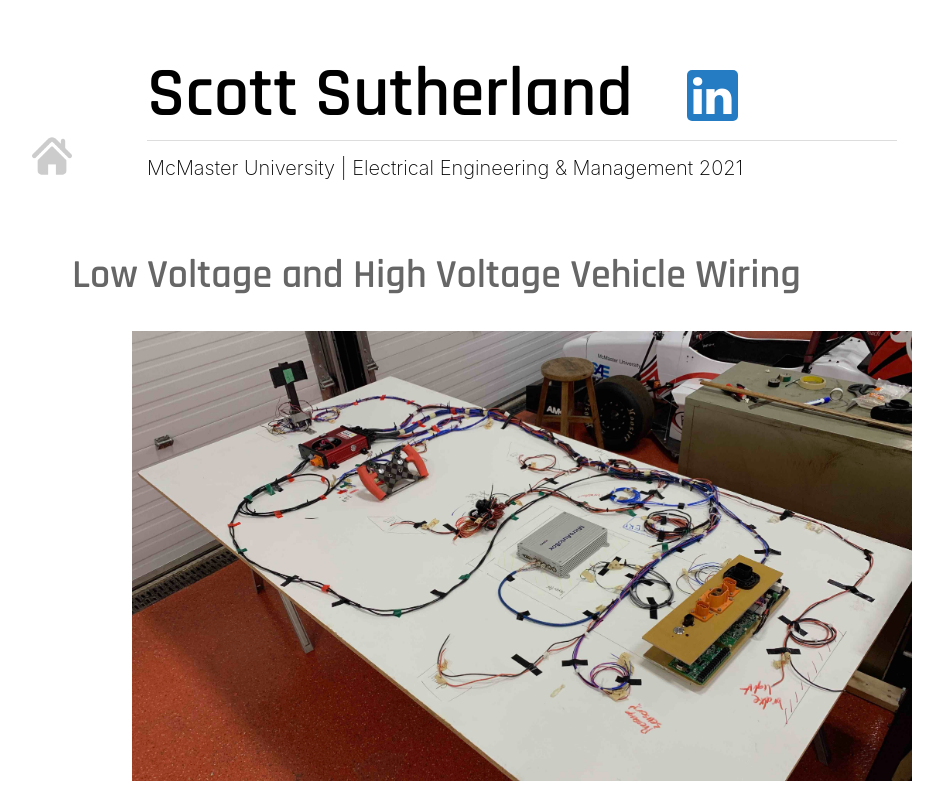
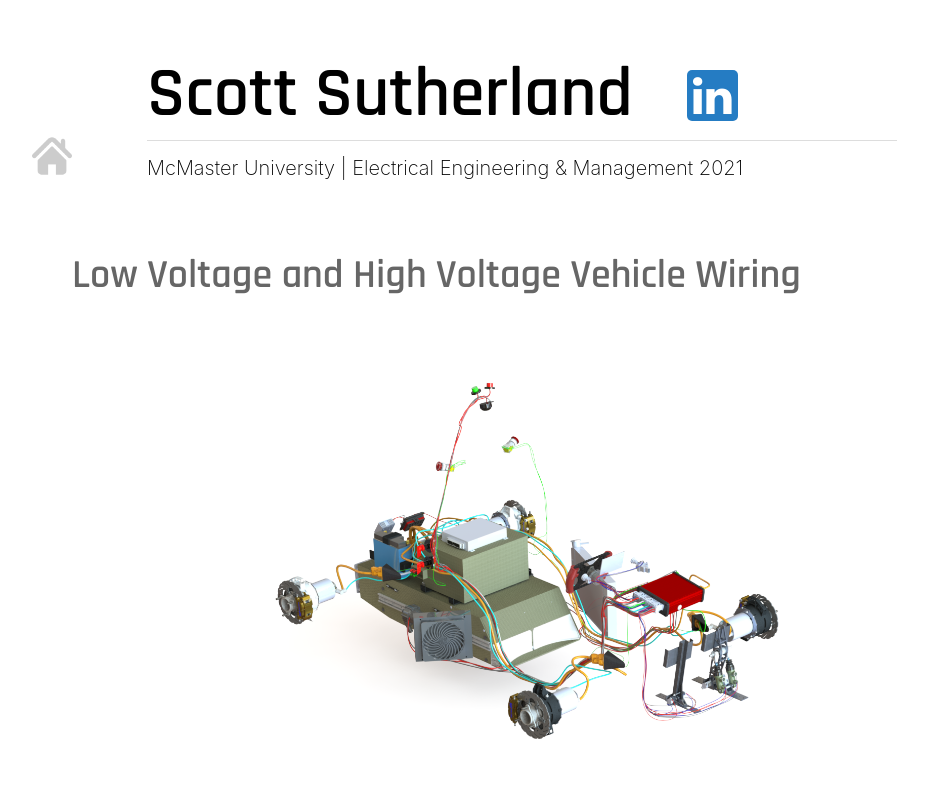
Before and after one commit to scottford14/scott-portfolio, a React (Create React App) app: page /wiringharness in a window 1280 px wide. Shown: the top 795 px of the page, without its empty margins (118-1061 px from the left). Built offline with nearby package versions, Linux system fonts and the light colour scheme.

Commit message:
Added 2 eCAD renders for wiring harness

```diff
--- a/src/components/ProjectPage/WiringHarness.js
+++ b/src/components/ProjectPage/WiringHarness.js
@@ -6,6 +6,8 @@ import tablepic from './../../img/Wiring Harness/Wiring Harness.jpg';
 import connections from './../../img/Wiring Harness/connections.png';
 import inverterback from './../../img/Wiring Harness/Inverter Wiring Back.jpg';
 import dash from './../../img/Wiring Harness/Dashboard.jpg';
+import full from './../../img/Wiring Harness/ecad_render.png';
+import front from './../../img/Wiring Harness/ecad_render_front.png';
 
 export class WiringHarness extends Component {
     render() {
@@ -13,6 +15,10 @@ export class WiringHarness extends Component {
             <ProjectPage
             title="Low Voltage and High Voltage Vehicle Wiring"
             images={[
+                {image:full,
+                description:"eCAD render showing the wiring connections in the car"},
+                {image:front,
+                description:"eCAD front-view render showing the wiring connections in the car"},
                 {image:tablepic,
                 description:"Image of the wiring harness laid out prior to wiring up inside of vehicle"},
                 {image:connections,
@@ -21,7 +27,7 @@ export class WiringHarness extends Component {
                 description:"Showing the HV wiring connections from rear motors to inverters, and some of the low voltage wiring associated with the motor controllers"},
                 {image:dash,
                 description:"Drivers view of the dashboard, with fault status lights and shutdown button on the left, low voltage battery indicator and start button on the right, and 6 steering wheel mounted buttons"}]}
-            description="The wiring within the vehicle required extensive design, given the large number of low voltage connections needed to implement all of the required circuitry for vehicle safety, vehicle controls, cooling, CAN Communication, driver cockpit buttons and warning lights, power delivery, and more. Extensive high voltage connections were also needed to supply power to all 4 wheel-mounted 3 phase motors, high voltage measuring points, and tractive system discharge circuitry. I designed the LV harness specifically to avoid noise introduced from other systems, ensuring that critical signals, such as CAN lines, and motor encoder cables, were properly shielded. LV signals were also routed as far as possible from the HV motor cables to reduce potential noise pollution as well. All HV cables were also shielded to further reduce EMI. After I completed the design, fellow member (Jared Cox) and I manufactured all the wires necessary, tested the harness for continuity, and installed it into the vehicle."
+            description="The wiring within the vehicle required extensive design, given the large number of low voltage connections needed to implement all of the required circuitry for vehicle safety, vehicle controls, cooling, CAN Communication, driver cockpit buttons and warning lights, power delivery, and more. Extensive high voltage connections were also needed to supply power to all 4 wheel-mounted 3 phase motors, high voltage measuring points, and tractive system discharge circuitry. I designed the LV harness specifically to avoid noise introduced from other systems, ensuring that critical signals, such as CAN lines, and motor encoder cables, were properly shielded. LV signals were also routed as far as possible from the HV motor cables to reduce potential noise pollution as well. All HV cables were also shielded to further reduce EMI. After I completed the design, fellow member (Jared Cox) and I manufactured all the wires necessary, tested the harness for continuity, and installed it into the vehicle. Solidworks eCAD routing and renders done by Jared Cox (Mechanical Captain)."
             />
         )
     }
```
Also changed, not shown: src/img/Wiring Harness/ecad_render.png (added), src/img/Wiring Harness/ecad_render_front.png (added).
